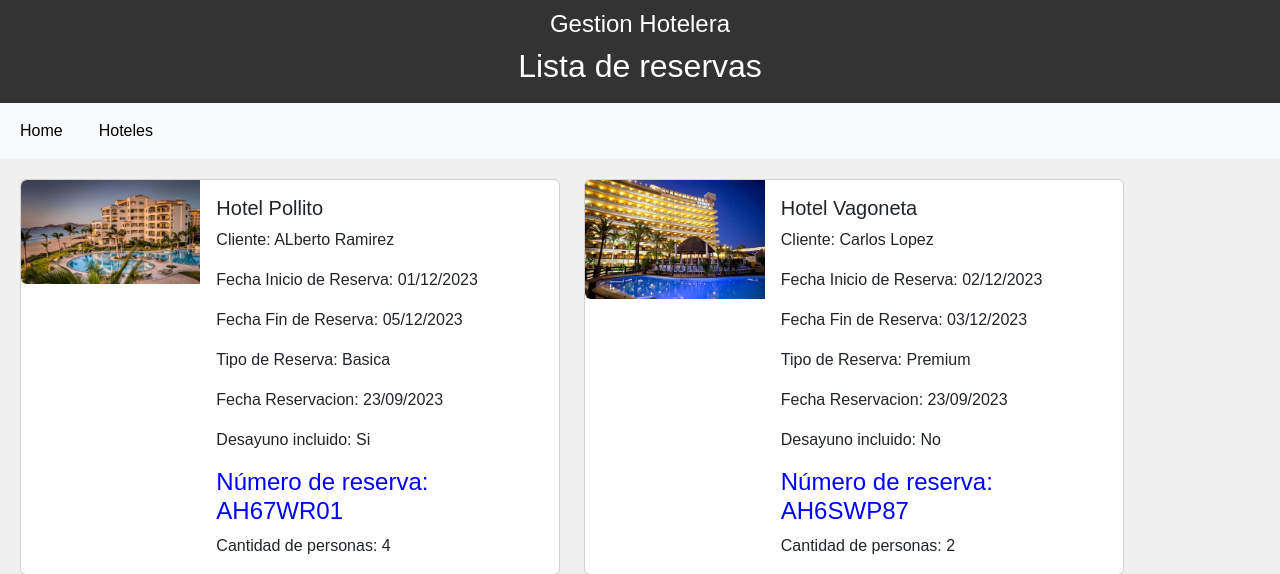
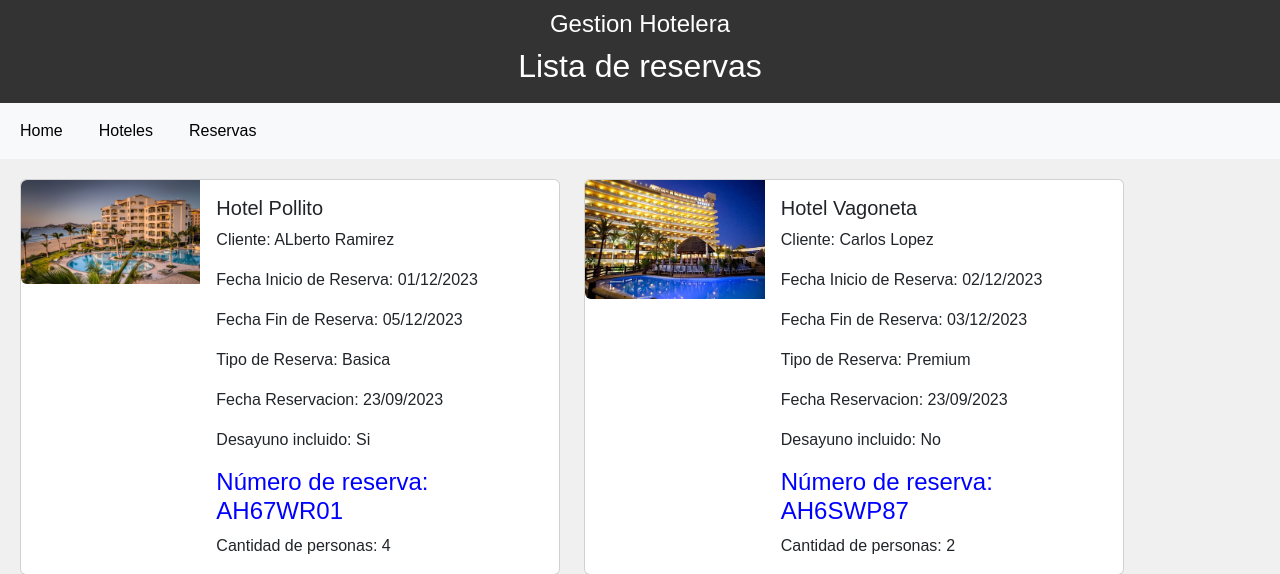
Before and after one commit to crescendollow/CaCTurismo, a Django app: page /TurismoCaC/listado/reservas in a window 1280 px wide. Shown: the top 574 px of the page. Run offline with Django 4.2, Linux system fonts and the light colour scheme.

Commit message:
Ajustes en HTML Reservas

```diff
--- a/TurismoCaC/TurismoCaC/core/templates/core/base_project.html
+++ b/TurismoCaC/TurismoCaC/core/templates/core/base_project.html
@@ -28,6 +28,9 @@
                     <li class="nav-item">
                         <a class="nav-link active" href="{% url 'hotel_list' %}">Hoteles</a>
                     </li>
+                    <li class="nav-item">
+                        <a class="nav-link active" href="{% url 'listado_reservas' %}">Reservas</a>
+                    </li>
                 </ul>
             </div>
         </div>
--- a/TurismoCaC/TurismoCaC/core/templates/core/listado_reservas.html
+++ b/TurismoCaC/TurismoCaC/core/templates/core/listado_reservas.html
@@ -29,12 +29,7 @@
             </div>
         </div>
         {% empty %}
-            <p>Actualmente no tenemos hoteles disponibles para reservas</p>
+            <p>No hay Hoteles reservados para esta Fecha</p>
         {% endfor %}
 
-    {% if reserva_cant == 0 %}
-        <p>Ups! Ahora mismo no contamos con Hoteles disponibles para reservas</p>
-    {% endif %}
-
-
 {% endblock %}
--- a/TurismoCaC/TurismoCaC/core/urls.py
+++ b/TurismoCaC/TurismoCaC/core/urls.py
@@ -4,7 +4,7 @@ from . import views
 urlpatterns = [
     path('', views.index, name='index'),
     path('hotel/list', views.hotel_list, name='hotel_list'),
-    re_path(r'listado/reservas/(?P<dia>[0-9]{2})/(?P<mes>[0-9]{2})/(?P<anio>[0-9]{4})/$', views.listado_reservas, name='listado_reservas'),
+    re_path(r'listado/reservas/(?P<dia>[0-9]{2})/(?P<mes>[0-9]{2})/(?P<anio>[0-9]{4})/$', views.listado_reservas_fecha, name='listado_reservas'),
     path('listado/reservas', views.listado_reservas, name='listado_reservas')
 
 ]
--- a/TurismoCaC/TurismoCaC/core/views.py
+++ b/TurismoCaC/TurismoCaC/core/views.py
@@ -163,17 +163,14 @@ def crearreservas():
 
 
 
-def listado_reservas(request, dia, mes, anio):
+def listado_reservas_fecha(request, dia, mes, anio):
 
     fechabuscar = dia+'/'+mes+'/'+anio
     list = crearreservas()
-
-    print(fechabuscar)
     listafinal = []
     for lista in list:
         if lista["fechareserva"] == fechabuscar:
             listafinal.append(lista)
-
     context = {
         'reserva_lista': listafinal,
         'reserva_cant': len(listafinal),
@@ -181,9 +178,7 @@ def listado_reservas(request, dia, mes, anio):
     return render(request, 'core/listado_reservas.html', context)
 
 def listado_reservas(request):
-
     list = crearreservas()
-
     context = {
         'reserva_lista': list,
         'reserva_cant': len(list),
```
